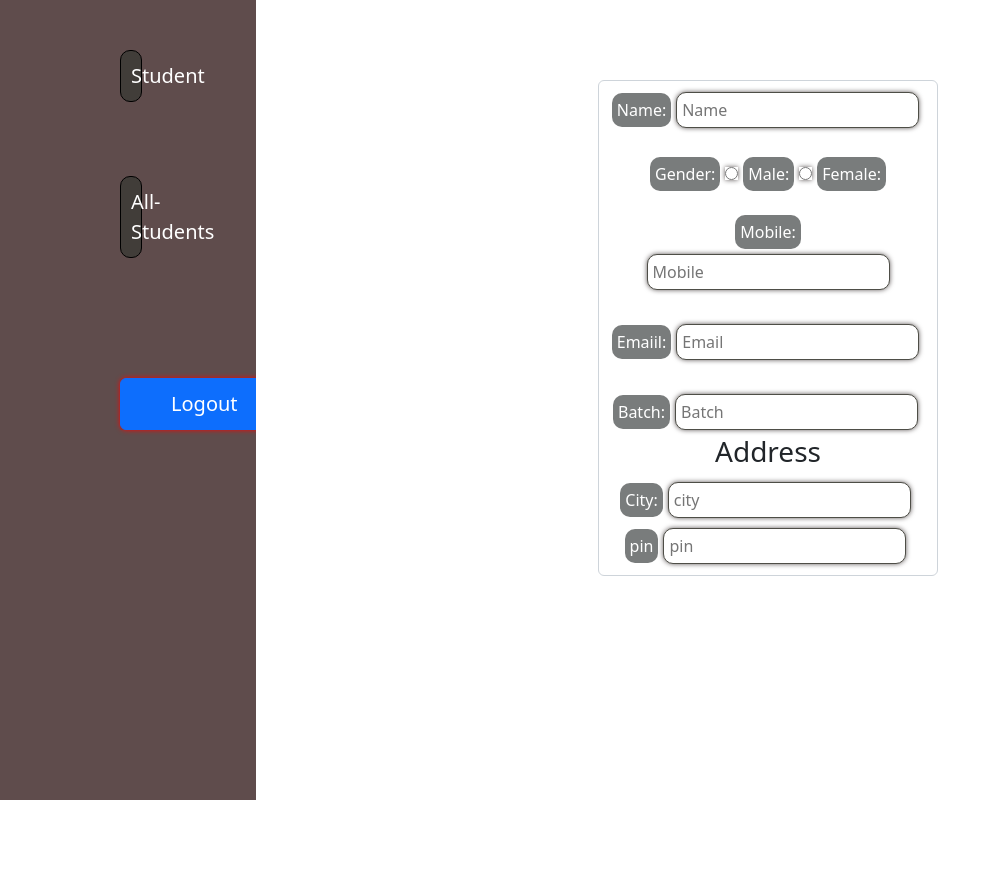
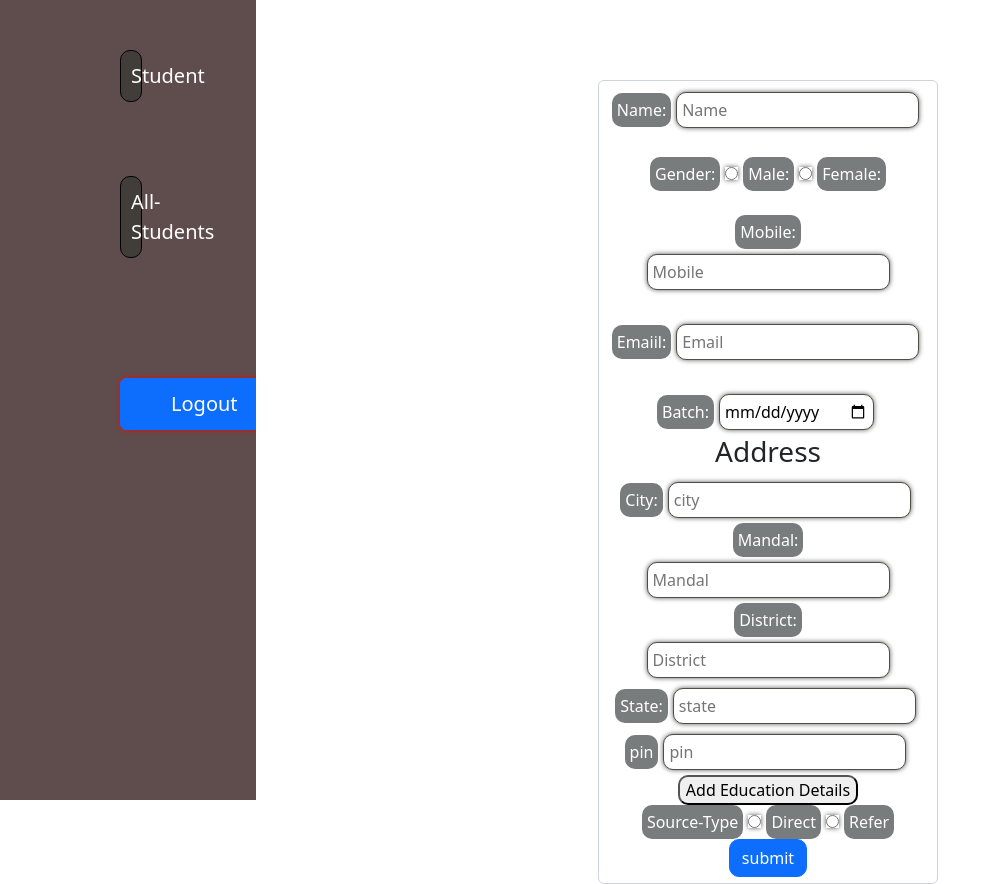
Before and after one commit to srinivas96660/IMF, an Angular app: page /dashboard/students in a window 1280 px wide. Shown: the whole page, without its empty margins (0-1001 px from the left). Before the commit the page ends 800 px from the top, so only its background shows below. Built offline with nearby package versions, Linux system fonts and the light colour scheme.

Commit message:
education for arry completed

```diff
--- a/src/app/components/students/students.component.css
+++ b/src/app/components/students/students.component.css
@@ -32,3 +32,6 @@ p{
     margin: 0px 60px 0px 60px;
     text-align: center;
 }
+button{
+    border-radius: 10px;
+}
--- a/src/app/components/students/students.component.html
+++ b/src/app/components/students/students.component.html
@@ -16,7 +16,7 @@
         <label>Female:</label>
         <br>
         <br>
-        <label>Mobile:</label >
+        <label>Mobile:</label>
         <input type="number" placeholder="Mobile" formControlName="mobile">
         <div class="error" *ngIf="studentForm.get('mobile')?.touched && studentForm.get('mobile')?.invalid">
             <p *ngIf="studentForm.get('mobile')?.errors?.['required']">This Field required</p>
@@ -33,7 +33,7 @@
         <br>
         <br>
         <label>Batch:</label>
-        <input type="text" placeholder="Batch" formControlName="batch">
+        <input type="date" placeholder="Batch" formControlName="batch">
         <div class="error" *ngIf="studentForm.get('batch')?.touched && studentForm.get('batch')?.invalid">
             <p *ngIf="studentForm.get('batch')?.errors?.['required']">This Field required</p>
         </div>
@@ -41,14 +41,90 @@
         <div formGroupName="address">
             <label>City:</label>
             <input type="text" placeholder="city" formControlName="city">
+            <div
+                *ngIf="studentForm.get('address')?.get('city')?.touched && studentForm.get('address')?.get('city')?.invalid">
+                <p *ngIf="studentForm.get('address')?.get('ciy')?.errors?.['required']">This filed required</p>
+            </div>
+            <br>
+            <label>Mandal:</label>
+            <input type="text" placeholder="Mandal" formControlName="mandal">
+            <div
+                *ngIf="studentForm.get('address')?.get('manda')?.touched && studentForm.get('address')?.get('mandal')?.invalid">
+                <p *ngIf="studentForm.get('address')?.get('mandal')?.errors?.['required']">This filed required</p>
+            </div>
+            <br>
+            <label>District:</label>
+            <input type="text" placeholder="District" formControlName="district">
+            <div
+                *ngIf="studentForm.get('address')?.get('district')?.touched && studentForm.get('address')?.get('district')?.invalid">
+                <p *ngIf="studentForm.get('address')?.get('district')?.errors?.['required']">This filed required</p>
+            </div>
+            <br>
+            <label>State:</label>
+            <input type="text" placeholder="state" formControlName="state">
+            <div
+                *ngIf="studentForm.get('address')?.get('state')?.touched && studentForm.get('address')?.get('state')?.invalid">
+                <p *ngIf="studentForm.get('address')?.get('state')?.errors?.['required']">This filed required</p>
+            </div>
             <br>
             <label>pin</label>
             <input type="number" placeholder="pin" formControlName="pin">
-            <div *ngIf="studentForm.get('address')?.get('pin')?.touched && studentForm.get('address')?.get('pin')?.invalid">
+            <div
+                *ngIf="studentForm.get('address')?.get('pin')?.touched && studentForm.get('address')?.get('pin')?.invalid">
                 <p *ngIf="studentForm.get('address')?.get('pin')?.errors?.['required']">This filed required</p>
                 <p *ngIf="studentForm.get('address')?.get('pin')?.errors?.['min']">min 6 digits required</p>
                 <p *ngIf="studentForm.get('address')?.get('pin')?.errors?.['max']">max 6 digits required</p>
             </div>
         </div>
+        <button (click)="add()">Add Education Details</button>
+        <div formArrayName="educations">
+            <div *ngFor="let education of educationsFormArray?.controls; let i = index">
+                <div formGroupName="{{i}}">
+                    <input type="text" placeholder="qualification" formControlName="qualification">
+                    <br>
+                    <input type="date" placeholder="year" formControlName="year">
+                    <br>
+                    <input type="text" placeholder="percentage" formControlName="percentage">
+                    <div
+                        *ngIf="educationsFormArray.controls[i].get('percentage')?.touched && educationsFormArray.controls[i].get('percentage')?.invalid">
+                        <p *ngIf="educationsFormArray.controls[i].get('percentage')?.errors?.['required']">This field
+                            reqquird</p>
+                        <p *ngIf="educationsFormArray.controls[i].get('percentage')?.errors?.['min']">min 0 digits
+                            required</p>
+                        <p *ngIf="educationsFormArray.controls[i].get('percentage')?.errors?.['max']">max 100 dits
+                            required</p>
+                    </div>
+                    <br>
+                    <button class="btn btn-primary" (click)="delete(i)">delete</button>
+
+                </div>
+
+            </div>
+
+        </div>
+        <div>
+            <label>Source-Type</label>
+            <input type="radio" name="sourcetype" formControlName="sourcetype" value="direct">
+            <label>Direct</label>
+            <input type="radio" name="sourcetype" formControlName="sourcetype" value="refer">
+            <label>Refer</label>
+            <br>
+            <div *ngIf="studentForm.get('sourcetype')?.value=='direct'">
+                <br>
+                <label>sourceForm</label>
+                <input type="text" formControlName="sourceForm">
+            </div>
+
+            <div *ngIf="studentForm.get('sourcetype')?.value=='refer'">
+                <br>
+                <label>referralName</label>
+                <input type="text" formControlName="referralname">
+            </div>
+        </div>
+
+        <button class="btn btn-primary" (click)="submit()">submit</button>
+
+
+
     </form>
 </div>
--- a/src/app/components/students/students.component.ts
+++ b/src/app/components/students/students.component.ts
@@ -1,5 +1,5 @@
 import { Component, OnInit } from '@angular/core';
-import { FormControl, FormGroup, Validators } from '@angular/forms';
+import { FormArray, FormControl, FormGroup, Validators } from '@angular/forms';
 import { max } from 'rxjs';
 
 @Component({
@@ -17,17 +17,48 @@ export class StudentsComponent implements OnInit {
       address:new FormGroup(
         {
           city: new FormControl(),
+          mandal:new FormControl(),
+          district:new FormControl(),
+          state:new FormControl(),
+
           pin:new FormControl(null, [Validators.required, Validators.min(100000), Validators.max(999999)])
         }
-      )
+      ),
+      educations:new FormArray([]),
+      sourcetype:new FormControl(),
+      sourceFrom:new FormControl(),
+      referralName:new FormControl()
 
 
     }
   )
+  get educationsFormArray(){
+    return this.studentForm.get('educations') as FormArray;
+
+  }
+  add(){[
+    this.educationsFormArray.push(
+      new FormGroup(
+        {
+          qualification:new FormControl(),
+          year:new FormControl(),
+          percentage:new FormControl(null, [Validators.required, Validators.min(0), Validators.max(100)])
+        }
+      )
+    )
+  ]
+}
+delete(i:number){
+  this.educationsFormArray.removeAt(i);
+}
 
   constructor() { }
 
   ngOnInit(): void {
   }
+submit(){
+  console.log(this.studentForm);
+  this.studentForm.markAllAsTouched();
+}
 
 }
```
